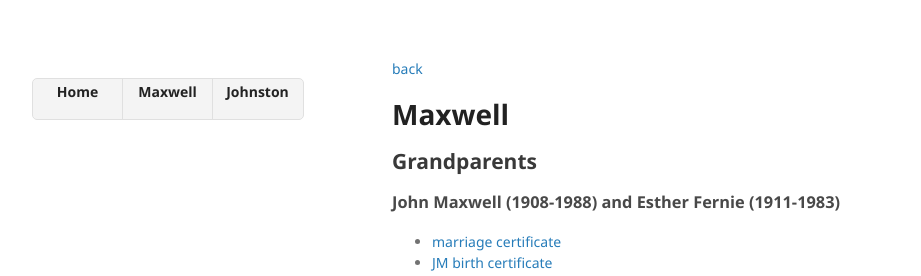
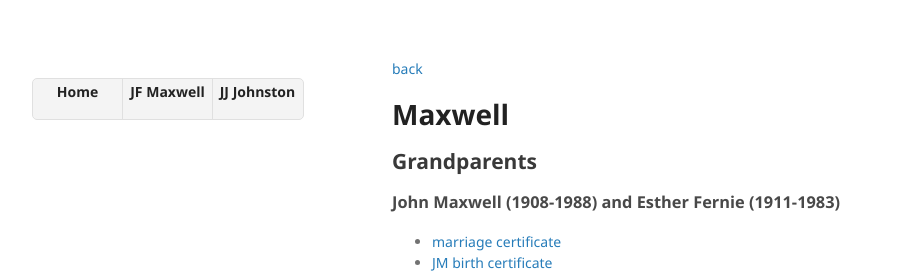
Before and after one commit to rfj1961/rfj1961.github.io, a Jekyll site: the page built from jfm1933.md, in a window 1280 px wide. Shown: the top 276 px of the page, without its empty margins (178-1099 px from the left). Built offline with Jekyll 4.4.1, drawn with Linux system fonts in a browser that asks for light colours; the repository's description, which GitHub fills in, is left out.

Commit message:
buttons02

```diff
--- a/_layouts/default.html
+++ b/_layouts/default.html
@@ -32,8 +32,8 @@
         {% if site.show_downloads %}
         <ul class="downloads">
           <li><a href="https://rfj1961.github.io/"><strong>Home</strong></a></li>
-          <li><a href="https://rfj1961.github.io/jfm1933.html"><strong>Maxwell</strong></a></li>
-          <li><a href="https://rfj1961.github.io/jjj1933.html"><strong>Johnston</strong></a></li>
+          <li><a href="https://rfj1961.github.io/jfm1933.html"><strong>JF Maxwell</strong></a></li>
+          <li><a href="https://rfj1961.github.io/jjj1933.html"><strong>JJ Johnston</strong></a></li>
         </ul>
         {% endif %}
       </header>
```
